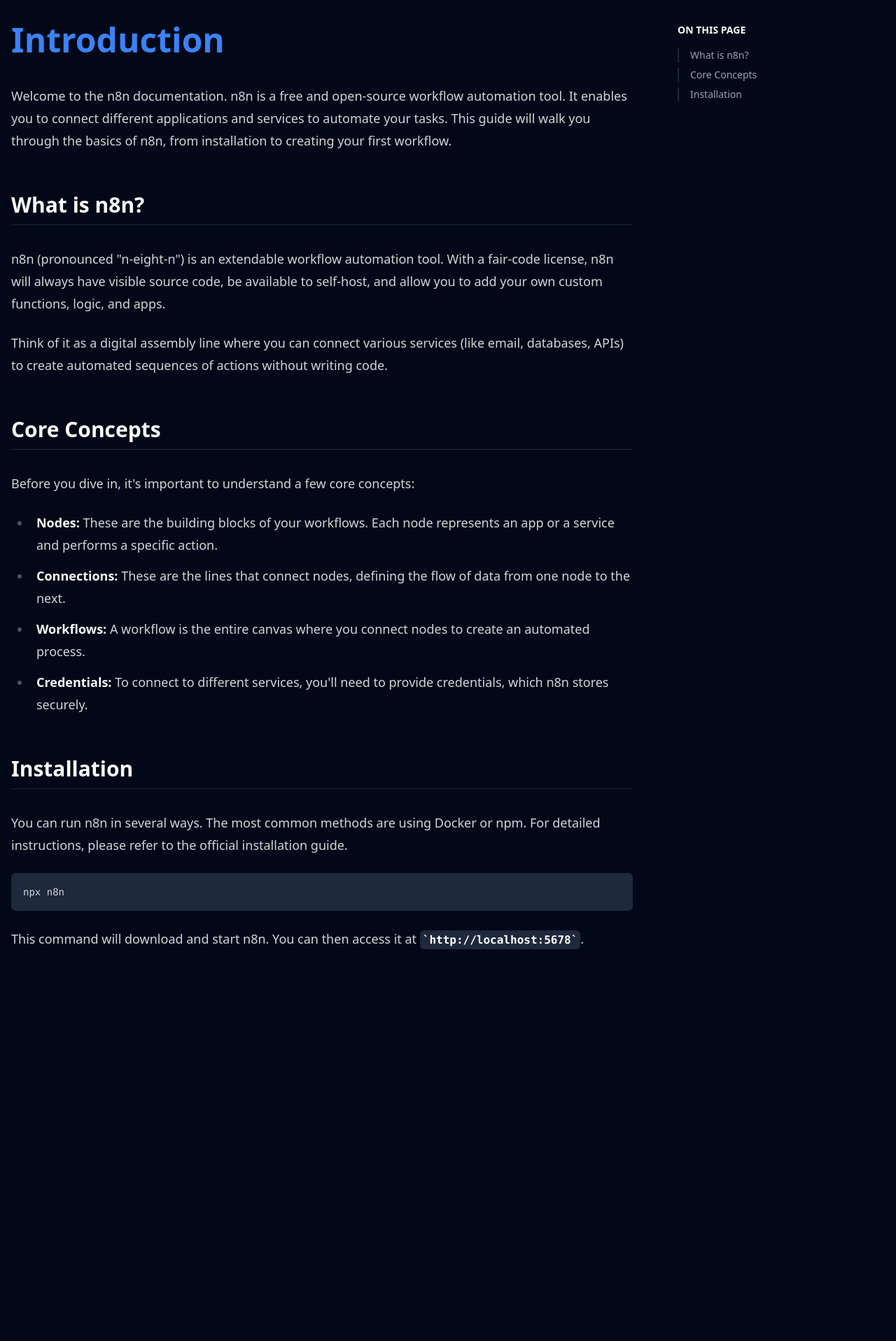
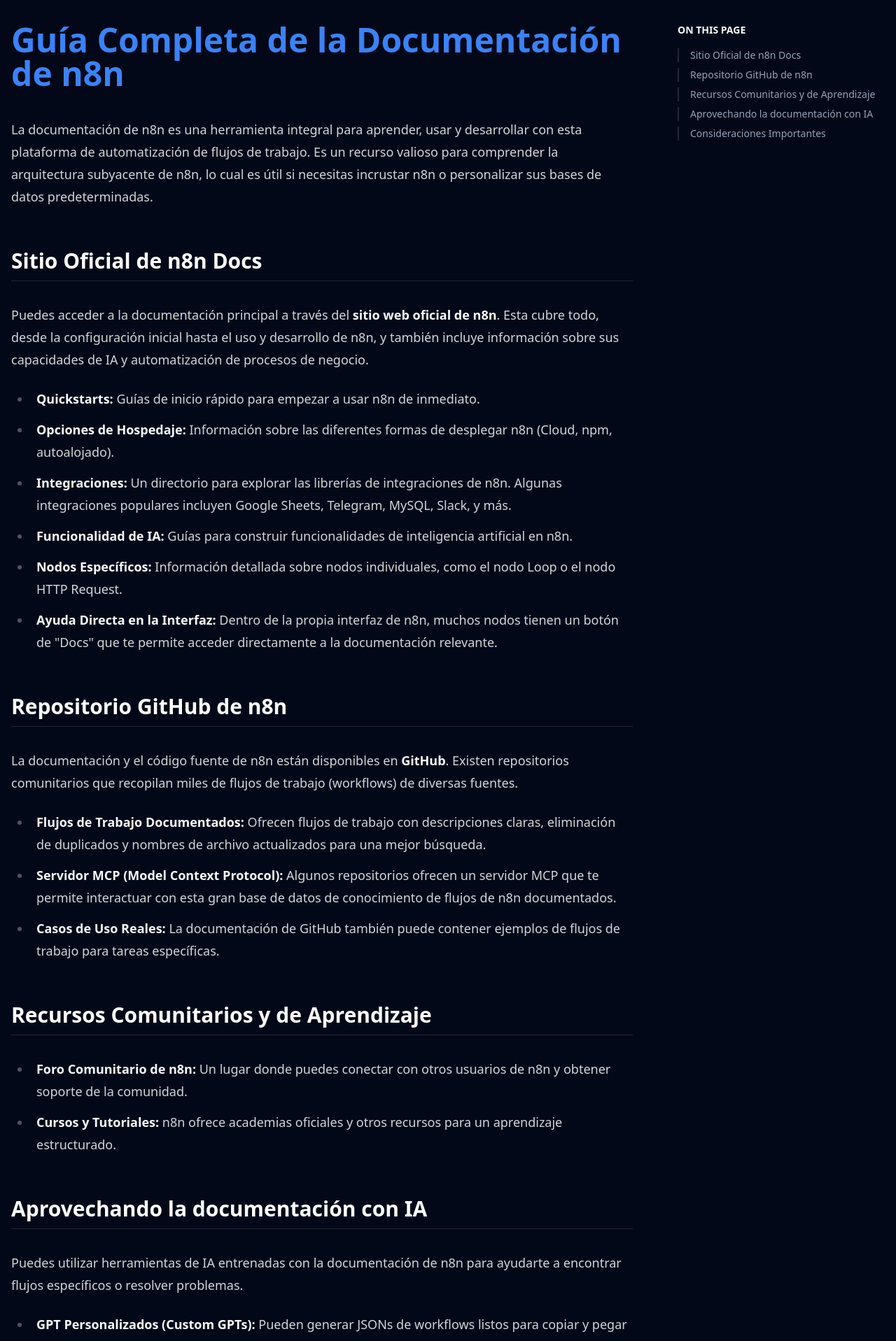
Before and after one commit to Kevinsansuor/n8n-documentation-ui, a React (Vite) app: page /article in a window 1280 px wide. Shown: the part 120-2037 px from the top of the page at 70% size. Before the commit the page ends 1558 px from the top, so only its background shows below. Built offline with nearby package versions, Linux system fonts and the light colour scheme.

Commit message:
[dyad] Crear página de resumen de la documentación - wrote 2 file(s)

```diff
--- a/src/components/IndexPageContent.tsx
+++ b/src/components/IndexPageContent.tsx
@@ -9,8 +9,8 @@ const allCategories = [
     items: [
       {
         icon: <FileText className="w-6 h-6" />,
-        title: 'Introduction',
-        description: 'Learn about n8n and its capabilities',
+        title: 'Guía de la Documentación',
+        description: 'Un resumen completo de los recursos disponibles para n8n.',
       },
       {
         icon: <ListTree className="w-6 h-6" />,
--- a/src/pages/ArticlePage.tsx
+++ b/src/pages/ArticlePage.tsx
@@ -1,7 +1,6 @@
 import { DocsLayout } from '@/components/DocsLayout';
 import { OnThisPageSidebar } from '@/components/OnThisPageSidebar';
 import { useRef } from 'react';
-import { CodeBlock } from '@/components/CodeBlock';
 
 const ArticlePage = () => {
   const contentRef = useRef<HTMLElement>(null);
@@ -11,42 +10,57 @@ const ArticlePage = () => {
       <div className="container mx-auto px-4 py-12 md:py-20">
         <div className="flex flex-col lg:flex-row gap-12 xl:gap-16">
           <article ref={contentRef} className="prose dark:prose-invert prose-lg max-w-none lg:w-3/4 prose-headings:font-semibold prose-h1:text-blue-500 prose-h2:border-b prose-h2:pb-2 prose-a:text-blue-500 hover:prose-a:text-blue-600 prose-strong:text-foreground prose-code:bg-muted prose-code:p-1 prose-code:rounded-md">
-            <h1>Introduction</h1>
+            <h1>Guía Completa de la Documentación de n8n</h1>
             <p>
-              Welcome to the n8n documentation. n8n is a free and open-source workflow automation tool. It enables you to connect different applications and services to automate your tasks. This guide will walk you through the basics of n8n, from installation to creating your first workflow.
+              La documentación de n8n es una herramienta integral para aprender, usar y desarrollar con esta plataforma de automatización de flujos de trabajo. Es un recurso valioso para comprender la arquitectura subyacente de n8n, lo cual es útil si necesitas incrustar n8n o personalizar sus bases de datos predeterminadas.
             </p>
 
-            <h2 id="what-is-n8n">What is n8n?</h2>
+            <h2 id="sitio-oficial">Sitio Oficial de n8n Docs</h2>
             <p>
-              n8n (pronounced "n-eight-n") is an extendable workflow automation tool. With a fair-code license, n8n will always have visible source code, be available to self-host, and allow you to add your own custom functions, logic, and apps.
-            </p>
-            <p>
-              Think of it as a digital assembly line where you can connect various services (like email, databases, APIs) to create automated sequences of actions without writing code.
-            </p>
-
-            <h2 id="core-concepts">Core Concepts</h2>
-            <p>
-              Before you dive in, it's important to understand a few core concepts:
+              Puedes acceder a la documentación principal a través del <strong>sitio web oficial de n8n</strong>. Esta cubre todo, desde la configuración inicial hasta el uso y desarrollo de n8n, y también incluye información sobre sus capacidades de IA y automatización de procesos de negocio.
             </p>
             <ul>
-              <li><strong>Nodes:</strong> These are the building blocks of your workflows. Each node represents an app or a service and performs a specific action.</li>
-              <li><strong>Connections:</strong> These are the lines that connect nodes, defining the flow of data from one node to the next.</li>
-              <li><strong>Workflows:</strong> A workflow is the entire canvas where you connect nodes to create an automated process.</li>
-              <li><strong>Credentials:</strong> To connect to different services, you'll need to provide credentials, which n8n stores securely.</li>
+              <li><strong>Quickstarts:</strong> Guías de inicio rápido para empezar a usar n8n de inmediato.</li>
+              <li><strong>Opciones de Hospedaje:</strong> Información sobre las diferentes formas de desplegar n8n (Cloud, npm, autoalojado).</li>
+              <li><strong>Integraciones:</strong> Un directorio para explorar las librerías de integraciones de n8n. Algunas integraciones populares incluyen Google Sheets, Telegram, MySQL, Slack, y más.</li>
+              <li><strong>Funcionalidad de IA:</strong> Guías para construir funcionalidades de inteligencia artificial en n8n.</li>
+              <li><strong>Nodos Específicos:</strong> Información detallada sobre nodos individuales, como el nodo Loop o el nodo HTTP Request.</li>
+              <li><strong>Ayuda Directa en la Interfaz:</strong> Dentro de la propia interfaz de n8n, muchos nodos tienen un botón de "Docs" que te permite acceder directamente a la documentación relevante.</li>
             </ul>
 
-            <h2 id="installation">Installation</h2>
+            <h2 id="repositorio-github">Repositorio GitHub de n8n</h2>
             <p>
-              You can run n8n in several ways. The most common methods are using Docker or npm. For detailed instructions, please refer to the official installation guide.
+              La documentación y el código fuente de n8n están disponibles en <strong>GitHub</strong>. Existen repositorios comunitarios que recopilan miles de flujos de trabajo (workflows) de diversas fuentes.
             </p>
-            <CodeBlock>
-              <code>
-npx n8n
-              </code>
-            </CodeBlock>
+            <ul>
+                <li><strong>Flujos de Trabajo Documentados:</strong> Ofrecen flujos de trabajo con descripciones claras, eliminación de duplicados y nombres de archivo actualizados para una mejor búsqueda.</li>
+                <li><strong>Servidor MCP (Model Context Protocol):</strong> Algunos repositorios ofrecen un servidor MCP que te permite interactuar con esta gran base de datos de conocimiento de flujos de n8n documentados.</li>
+                <li><strong>Casos de Uso Reales:</strong> La documentación de GitHub también puede contener ejemplos de flujos de trabajo para tareas específicas.</li>
+            </ul>
+
+            <h2 id="recursos-comunitarios">Recursos Comunitarios y de Aprendizaje</h2>
+            <ul>
+                <li><strong>Foro Comunitario de n8n:</strong> Un lugar donde puedes conectar con otros usuarios de n8n y obtener soporte de la comunidad.</li>
+                <li><strong>Cursos y Tutoriales:</strong> n8n ofrece academias oficiales y otros recursos para un aprendizaje estructurado.</li>
+            </ul>
+
+            <h2 id="ia-docs">Aprovechando la documentación con IA</h2>
             <p>
-              This command will download and start n8n. You can then access it at <code>http://localhost:5678</code>.
+              Puedes utilizar herramientas de IA entrenadas con la documentación de n8n para ayudarte a encontrar flujos específicos o resolver problemas.
             </p>
+            <ul>
+                <li><strong>GPT Personalizados (Custom GPTs):</strong> Pueden generar JSONs de workflows listos para copiar y pegar en n8n.</li>
+                <li><strong>Claude/Cursor:</strong> Pueden ser alimentadas con archivos de la documentación para generar workflows, depurar código y ofrecer soluciones complejas.</li>
+            </ul>
+
+            <h2 id="consideraciones">Consideraciones Importantes</h2>
+            <p>
+              Al usar los flujos de trabajo de la documentación, recuerda:
+            </p>
+            <ul>
+                <li><strong>Inspección y Pruebas:</strong> Todos los flujos de trabajo compartidos se proporcionan tal cual. Es fundamental inspeccionarlos y probarlos en un entorno controlado.</li>
+                <li><strong>Credenciales:</strong> Necesitarás configurar tus propias credenciales para cada nodo en los flujos de trabajo que descargues o importes.</li>
+            </ul>
           </article>
 
           <aside className="hidden lg:block lg:w-1/4">
```
